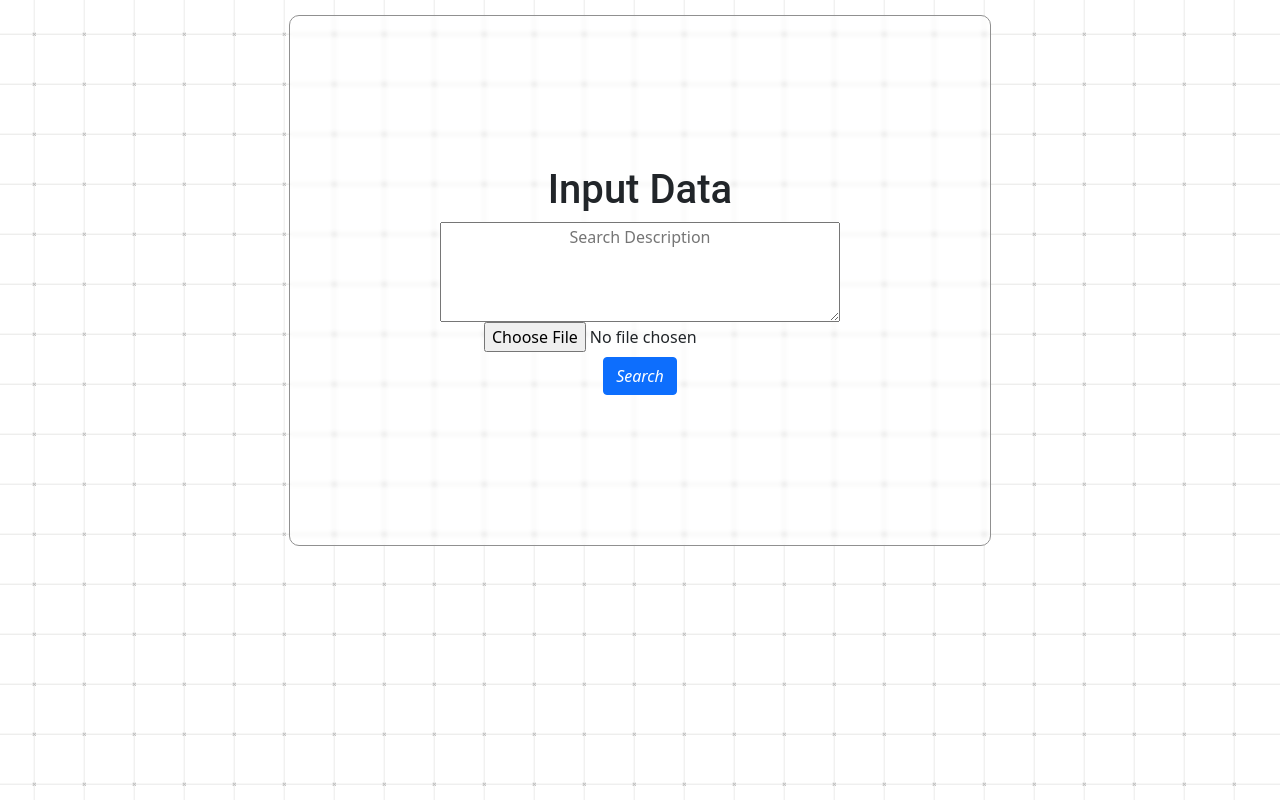
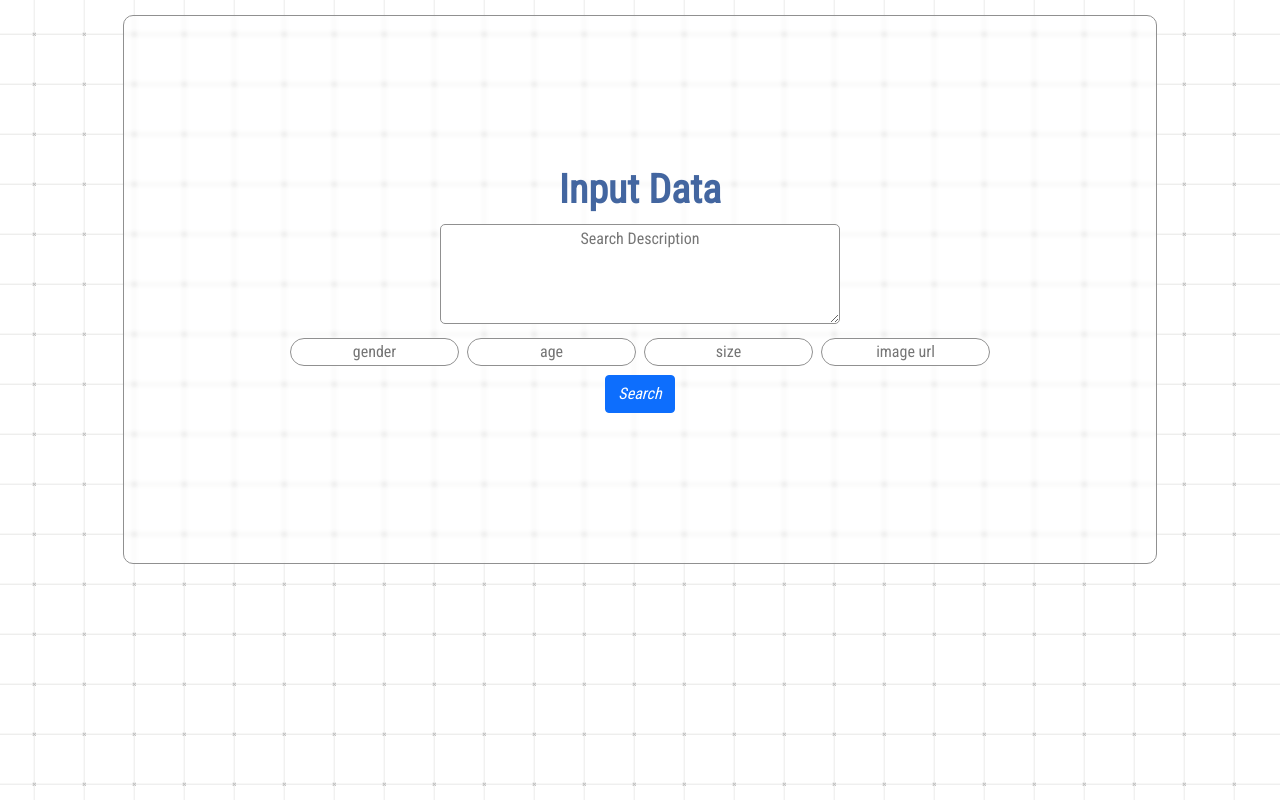
Before and after one commit to AgencyPMG/GLP-Group-1-21, a React (Create React App) app in the folder client-side/: page / in a window 1280 px wide. Built offline with nearby package versions, Linux system fonts and the light colour scheme.

Commit message:
style updates, added form inputs

```diff
--- a/client-side/src/App.js
+++ b/client-side/src/App.js
@@ -1,4 +1,5 @@
 import './App.scss';
+import './index.css'
 import React, { Component } from "react";
 //import pages for router
 import {
--- a/client-side/src/App.scss
+++ b/client-side/src/App.scss
@@ -1,4 +1,7 @@
 @import 'styles/background.scss';
+* {
+    font-family: 'Roboto Condensed', sans-serif;
+}
 
 html, body {
     height: 100%;
@@ -9,6 +12,10 @@ body {
     font-family: 'Roboto', sans-serif;
 }
 
+input {
+    text-align: center;
+}
+
 
 .page-container {
     display: flex;
@@ -16,6 +23,8 @@ body {
     align-items: center;
     min-height: 70vh;
 }
+
+
 
 .form-container {
     background-color: rgba(255, 255, 255, .15);
@@ -37,24 +46,42 @@ body {
     margin-top: 75px;
     margin-bottom: 15px;
     border-radius: 10px;
+
+}
+
+.pred-container h1, h2 {
+    font-weight: bold;
+    color: #4366a0;
 }
 
 .heading {
     text-align: center;
-    font-family: 'Roboto', sans-serif;
-
+    font-weight: bold;
+    color: #4366a0;
 }
 
-.file-upload {
 
-}
 
 textarea {
     display: block;
     height: 100px;
     width: 400px;
     text-align: center;
+    border-radius: 5px;
+    border: .1px solid rgb(144, 144, 144);
 
+}
+
+.input-form {
+    margin: 4px;
+    border-radius: 50px;
+    border: .1px solid rgb(144, 144, 144);
+
+}
+
+
+.text-box {
+    margin: 10px auto;
 }
 
 #search-button {
--- a/client-side/src/index.css
+++ b/client-side/src/index.css
@@ -1,3 +1,6 @@
+@import url('https://fonts.googleapis.com/css2?family=Roboto&family=Roboto+Condensed&display=swap');
+
+
 body {
   margin: 0;
   font-family: -apple-system, BlinkMacSystemFont, 'Segoe UI', 'Roboto', 'Oxygen',
--- a/client-side/src/pages/DataForm.jsx
+++ b/client-side/src/pages/DataForm.jsx
@@ -11,14 +11,21 @@ export default class DataForm extends Component {
         super(props);
         this.state = {
           //add global variable here -- not thread safe
-            picture: null
+            description: '',
+            age: '',
+            gender: '',
+            size: '',
+            image_url: ''
         };
+        this.handleInputChanged = this.handleInputChanged.bind(this);
+        this.handleSubmit = this.handleSubmit.bind(this);
     }
 
 
     //*********************************************************
     //for file upload and all
     //do it separately first, then see if I can combine the two
+    /*
     handleFileChange = event => {
         this.setState({picture: event.target.files[0]});
     }
@@ -38,23 +45,18 @@ export default class DataForm extends Component {
 
 
     }
-
+*/
 
 //*********************************************************
 
     handleInputChanged = (e) => {
-        this.setState({description: e.target.value});
+        this.setState({[ e.target.name]: e.target.value });
     }
 
     handleSubmit = (e) => {
         e.preventDefault();
-        this.props.history.push('/predict')
+        this.props.history.push('/predict') //redirects to predict route
 
-        const description = this.state;
-
-        const search = {
-            description
-        };
 
 /*        axios
             .post('', search)
@@ -71,14 +73,20 @@ export default class DataForm extends Component {
             <div className={'page-container'}>
                 <div className={"form-container"}>
                         <h1 className="heading">Input Data</h1>
+                    <div className={"container"}>
                             <form onSubmit={this.handleSubmit}>
                                 {/*make into a text box, make button below*/}
-                                <textarea type="input" name={"description"} placeholder={"Search Description"} onChange={this.handleInputChanged}/>
-                                <input className={"file-upload"} type={"file"} name={"file"}/>
+                                {/*<input className={"file-upload"} type={"file"} name={"file"}/>*/}
+                                <textarea className={"text-box"} name={"description"} placeholder={"Search Description"} onChange={this.handleInputChanged}/>
+                                <input className={"input-form"} type={"text"} name={"gender"} placeholder={"gender"} onChange={this.handleInputChanged}/>
+                                <input className={"input-form"}  type={"text"} name={"age"} placeholder={"age"} onChange={this.handleInputChanged}/>
+                                <input className={"input-form"}  type={"text"} name={"size"} placeholder={"size"} onChange={this.handleInputChanged}/>
+                                <input className={"input-form"}  type={"text"} name={"image-url"} placeholder={"image url"} onChange={this.handleInputChanged}/>
                                 <button type="submit" id="search-button" className="btn btn-primary">
                                     <i>Search</i>
                                 </button>
                             </form>
+                    </div>
                 </div>
             </div>
         )
```
